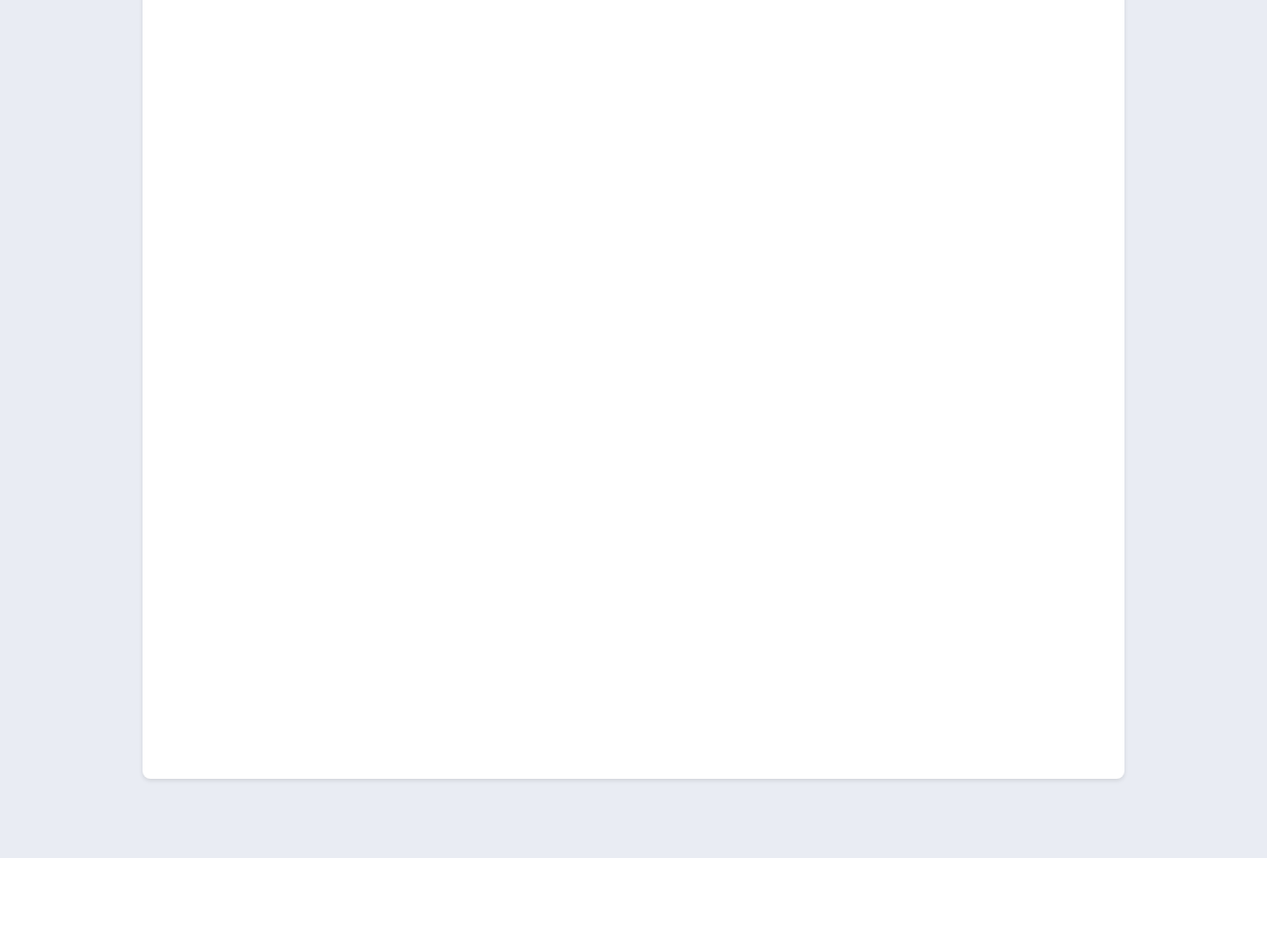
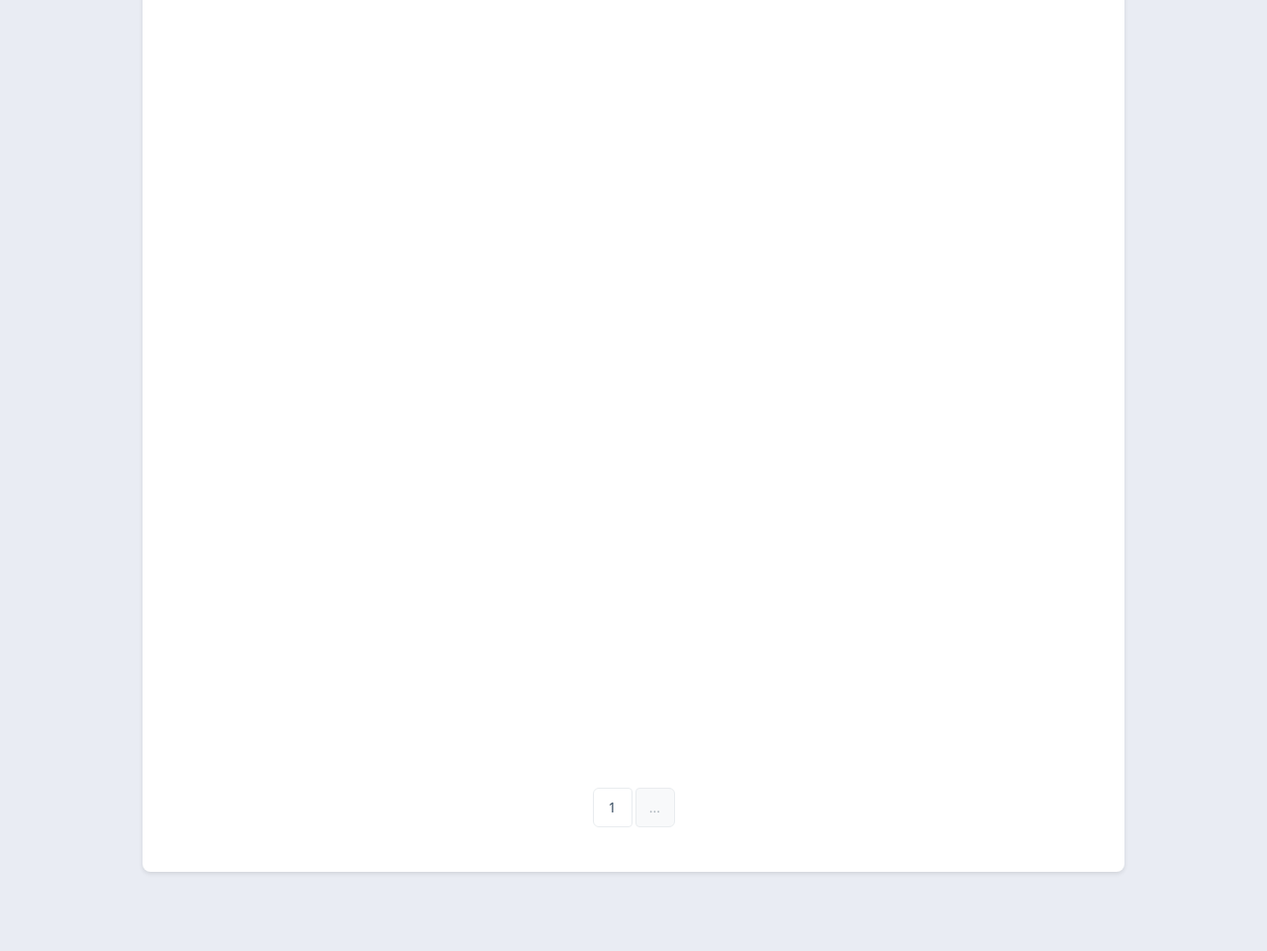
Before and after one commit to Pycube-FP/fedex-tracking, a Flask app: page / in a window 1280 px wide. Shown: the part 390-1351 px from the top of the page at 99% size. Before the commit the page ends 1257 px from the top, so only its background shows below. Run offline with Flask 3, Linux system fonts and the light colour scheme; the visitor is signed in with stand-in values (Sample User, id 1); data that the repository does not hold is empty.

Commit message:
changed pagination and fixed created date aand estimated delivery date in the table and in the modal

```diff
--- a/app.py
+++ b/app.py
@@ -21,7 +21,10 @@
 # Create DynamoDB resource
 dynamodb = boto3_session.resource('dynamodb')
 table = dynamodb.Table('fedexevents')
+
+# Configure logging
 logging.basicConfig(level=logging.INFO)
+app.logger.setLevel(logging.INFO)
 
 # Hardcoded users for demo (in production, use a database and hash passwords)
 USERS = {
@@ -295,10 +298,15 @@
         # Helper function to format date
         def format_date(date_str):
             try:
+                # Parse the date with timezone info
                 date = datetime.strptime(date_str, '%Y-%m-%dT%H:%M:%S%z')
-                return date.strftime('%b %d, %Y')
-            except:
-                return 'N/A'
+                # Convert to local time (like JavaScript does)
+                local_date = date.astimezone(tz=None)  # None means local timezone
+                formatted = local_date.strftime('%b %d, %Y')
+                return formatted
+            except Exception as e:
+                app.logger.error(f"Error formatting date: {e}")
+                return date_str
 
         # Helper function to truncate address
         def truncate_address(address, max_length=40):
@@ -374,6 +382,19 @@
     try:
         page = request.args.get('page', 1, type=int)
         per_page = 25
+
+        # Add format_date function at the start of the route
+        def format_date(date_str):
+            try:
+                # Parse the date with timezone info
+                date = datetime.strptime(date_str, '%Y-%m-%dT%H:%M:%S%z')
+                # Convert to local time (like JavaScript does)
+                local_date = date.astimezone(tz=None)  # None means local timezone
+                formatted = local_date.strftime('%b %d, %Y')
+                return formatted
+            except Exception as e:
+                app.logger.error(f"Error formatting date: {e}")
+                return date_str
 
         # Get all shipments in a single scan
         response = table.scan()
@@ -454,7 +475,9 @@
         all_shipments = []
         for tracking_data in unique_shipments.values():
             shipment = tracking_data['latest_event'].copy()
-            shipment['eventCreateTime'] = tracking_data['first_event_time']  # Use the first event time
+            # Format both dates properly here
+            shipment['eventCreateTime'] = format_date(tracking_data['first_event_time'])
+            shipment['estimatedDeliveryDateEnd'] = format_date(shipment.get('estimatedDeliveryDateEnd', ''))
             all_shipments.append(shipment)
 
         all_shipments.sort(key=lambda x: x['eventCreateTime'], reverse=True)
@@ -475,10 +498,23 @@
         end_idx = start_idx + per_page
         current_shipments = all_shipments[start_idx:end_idx]
 
+        # Calculate visible pages
+        visible_pages = []
+        if total_pages <= 3:
+            visible_pages = list(range(1, total_pages + 1))
+        else:
+            if page <= 2:
+                visible_pages = [1, 2, 3]
+            elif page >= total_pages - 1:
+                visible_pages = [total_pages - 2, total_pages - 1, total_pages]
+            else:
+                visible_pages = [page - 1, page, page + 1]
+
         return render_template('index.html',
                             shipments=current_shipments,
                             current_page=page,
                             total_pages=total_pages,
+                            visible_pages=visible_pages,
                             total_shipments=total_shipments,
                             in_transit_count=in_transit_count,
                             delivered_count=delivered_count,
@@ -490,6 +526,7 @@
                              shipments=[],
                              current_page=1,
                              total_pages=1,
+                             visible_pages=[1],
                              total_shipments=0,
                              in_transit_count=0,
                              delivered_count=0,
--- a/static/styles.css
+++ b/static/styles.css
@@ -245,27 +245,48 @@
     align-items: center;
     margin-top: 30px;
     margin-bottom: 20px;
-    gap: 10px;
+    gap: 4px;
+}
+
+.page-item {
+    list-style: none;
 }
 
 .page-link {
-    padding: 8px 12px;
-    border: 1px solid #34495e;
+    min-width: 40px;
+    height: 40px;
+    padding: 0 12px;
+    display: flex;
+    align-items: center;
+    justify-content: center;
+    border: 1px solid #e9ecef;
+    background-color: #fff;
+    color: #34495e;
+    text-decoration: none;
     border-radius: 4px;
-    text-decoration: none;
-    color: #34495e;
+    transition: all 0.2s ease-in-out;
+    font-size: 14px;
 }
 
 .page-link:hover {
-    background-color: #34495e;
-    color: #ffffff;
+    background-color: #f8f9fa;
+    border-color: #e9ecef;
+    color: #2c3e50;
+    text-decoration: none;
 }
 
-.current-page {
-    padding: 8px 12px;
+.page-item.active .page-link {
     background-color: #34495e;
-    color: white;
-    border-radius: 4px;
+    border-color: #34495e;
+    color: #fff;
+    font-weight: 500;
+}
+
+.page-item.disabled .page-link {
+    color: #adb5bd;
+    pointer-events: none;
+    background-color: #f8f9fa;
+    border-color: #e9ecef;
 }
 
 main {
--- a/templates/index.html
+++ b/templates/index.html
@@ -74,8 +74,8 @@
                             {% for shipment in shipments %}
                             <tr class="clickable-row" data-tracking="{{ shipment.trackingNumber }}">
                                 <td>{{ shipment.trackingNumber }}</td>
-                                <td>{{ shipment.eventCreateTime.split('T')[0] }}</td>
-                                <td>{{ shipment.estimatedDeliveryDateEnd.split('T')[0] if shipment.estimatedDeliveryDateEnd else '' }}</td>
+                                <td>{{ shipment.eventCreateTime }}</td>
+                                <td>{{ shipment.estimatedDeliveryDateEnd if shipment.estimatedDeliveryDateEnd else '' }}</td>
                                 <td>{{ shipment.RI_company }}</td>
                                 <td>Fedex ground</td>
                                 <td>{{ shipment.SI_company }}</td>
@@ -101,25 +101,51 @@
                         </tbody>
                     </table>
                 </div>
-                {% if total_pages > 1 %}
-                <div class="pagination">
+                <!-- Pagination -->
+                <div class="d-flex justify-content-center mt-4">
+                    <nav aria-label="Page navigation">
+                        <ul class="pagination">
                             {% if current_page > 1 %}
-                        <a href="?page={{ current_page - 1 }}" class="page-link">&laquo; Previous</a>
+                            <li class="page-item">
+                                <a class="page-link" href="{{ url_for('index', page=current_page-1) }}">&laquo;</a>
+                            </li>
                             {% endif %}
 
-                    {% for page_num in range(1, total_pages + 1) %}
-                        {% if page_num == current_page %}
-                            <span class="current-page">{{ page_num }}</span>
-                        {% else %}
-                            <a href="?page={{ page_num }}" class="page-link">{{ page_num }}</a>
+                            <!-- First page if not in visible pages -->
+                            {% if 1 not in visible_pages %}
+                            <li class="page-item">
+                                <a class="page-link" href="{{ url_for('index', page=1) }}">1</a>
+                            </li>
+                            <li class="page-item disabled">
+                                <span class="page-link">...</span>
+                            </li>
                             {% endif %}
+
+                            <!-- Visible pages -->
+                            {% for p in visible_pages %}
+                            <li class="page-item {% if p == current_page %}active{% endif %}">
+                                <a class="page-link" href="{{ url_for('index', page=p) }}">{{ p }}</a>
+                            </li>
                             {% endfor %}
 
+                            <!-- Last page if not in visible pages -->
+                            {% if total_pages not in visible_pages and total_pages > 3 %}
+                            <li class="page-item disabled">
+                                <span class="page-link">...</span>
+                            </li>
+                            <li class="page-item">
+                                <a class="page-link" href="{{ url_for('index', page=total_pages) }}">{{ total_pages }}</a>
+                            </li>
+                            {% endif %}
+
                             {% if current_page < total_pages %}
-                        <a href="?page={{ current_page + 1 }}" class="page-link">Next &raquo;</a>
+                            <li class="page-item">
+                                <a class="page-link" href="{{ url_for('index', page=current_page+1) }}">&raquo;</a>
+                            </li>
                             {% endif %}
+                        </ul>
+                    </nav>
                 </div>
-                {% endif %}
             </div>
         </div>
     </main>
```
Lines whose indentation alone changed are shown as unchanged.
